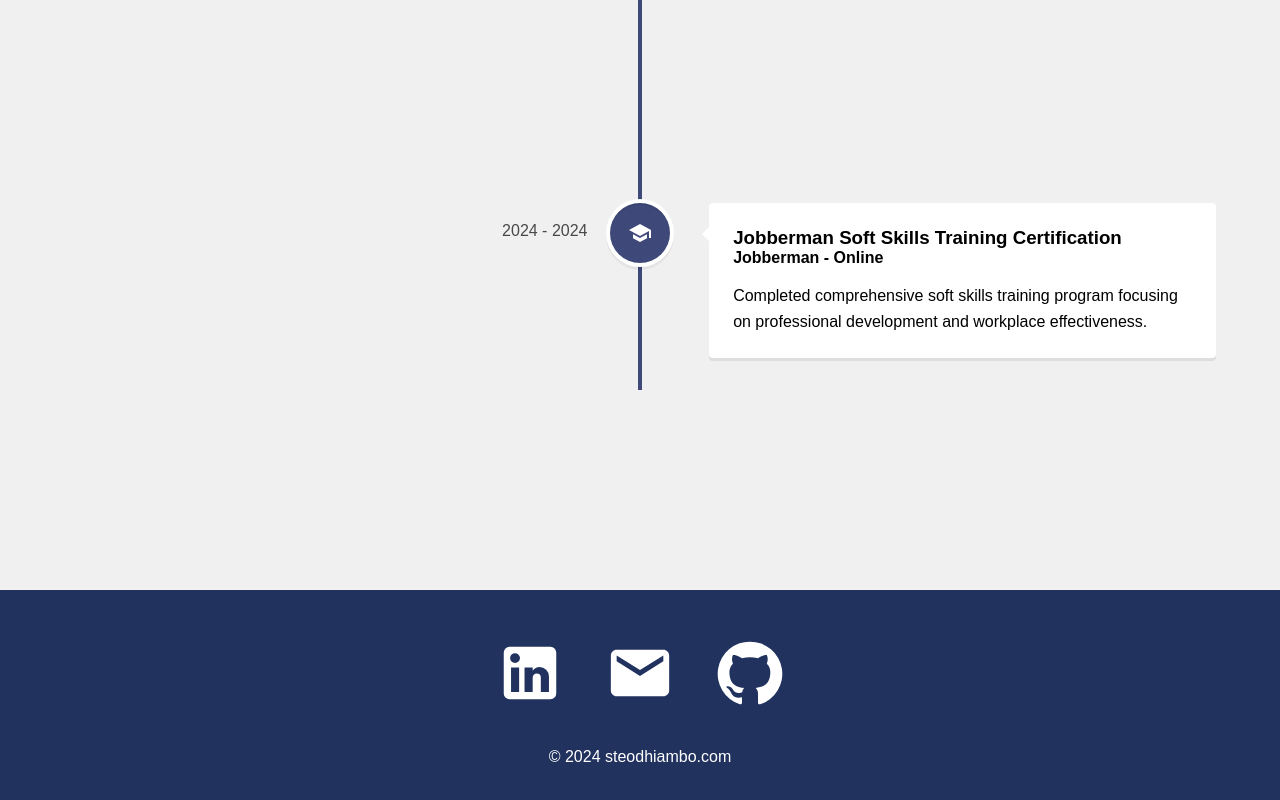
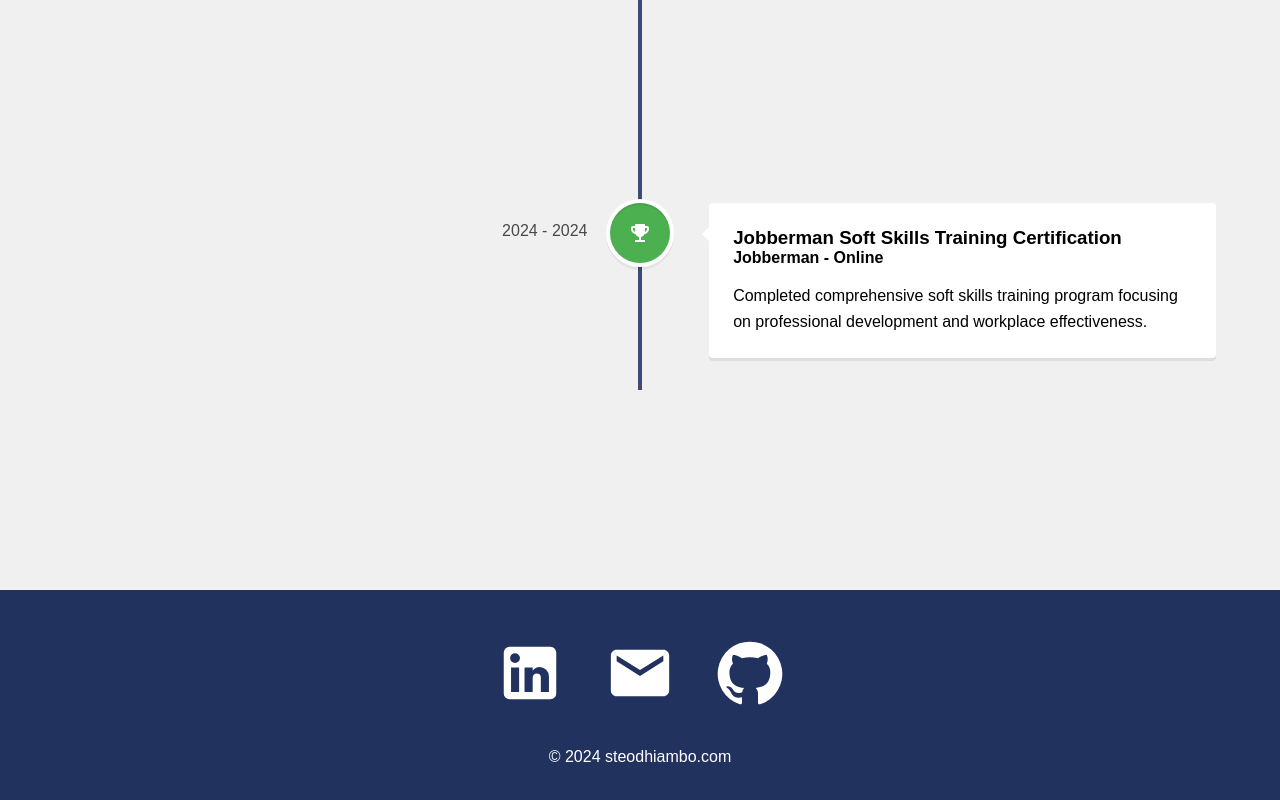
Before and after one commit to steodhiambo/SteodhiamboPortfolio, a React (Create React App) app: page /experience in a window 1280 px wide. Shown: the part 896-1696 px from the top of the page. Built offline with nearby package versions, Linux system fonts and the light colour scheme.

Commit message:
Add certification support to Experience component with proper icon and styling

```diff
--- a/src/pages/Experience.js
+++ b/src/pages/Experience.js
@@ -6,6 +6,7 @@ import {
 import "react-vertical-timeline-component/style.min.css";
 import SchoolIcon from "@mui/icons-material/School";
 import WorkIcon from "@mui/icons-material/Work";
+import EmojiEventsIcon from "@mui/icons-material/EmojiEvents";
 import { usePortfolioData } from "../hooks/usePortfolioData";
 
 function Experience() {
@@ -26,10 +27,10 @@ function Experience() {
             className={`vertical-timeline-element--${item.type}`}
             date={`${item.startDate} - ${item.endDate}`}
             iconStyle={{
-              background: item.type === 'work' ? "#e9d35b" : "#3e497a",
+              background: item.type === 'work' ? "#e9d35b" : item.type === 'certification' ? "#4caf50" : "#3e497a",
               color: "#fff"
             }}
-            icon={item.type === 'work' ? <WorkIcon /> : <SchoolIcon />}
+            icon={item.type === 'work' ? <WorkIcon /> : item.type === 'certification' ? <EmojiEventsIcon /> : <SchoolIcon />}
           >
             <h3 className="vertical-timeline-element-title">
               {item.title}
```
